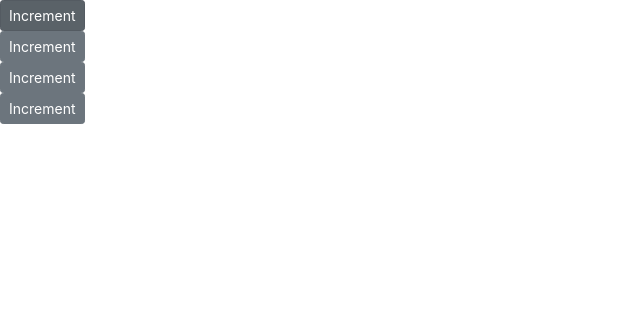
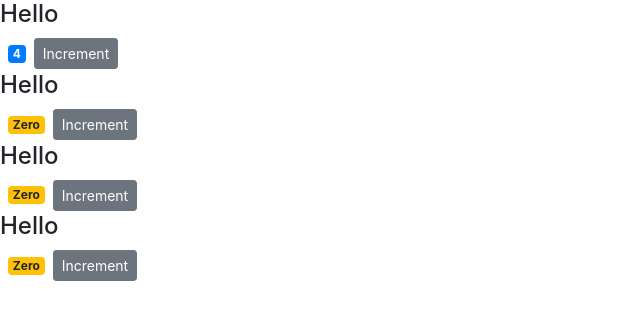
Before and after one commit to pchelka84/simple-shopping-cart, a React (Create React App) app: page / in a window 1280 px wide. Shown: the top 320 px of the page, without its empty margins (0-640 px from the left). Built offline with nearby package versions, Linux system fonts and the light colour scheme.

Commit message:
Passsing children to the Counter component with children prop

```diff
--- a/src/components/counter.jsx
+++ b/src/components/counter.jsx
@@ -6,14 +6,15 @@
   };
 
   handleIncrement = product => {
-    // console.log("Increment Click", this);
-    // console.log(product);
     this.setState({ value: this.state.value + 1 });
   };
 
   render() {
+    console.log(this.props);
+
     return (
       <div>
+        {this.props.children}
         <span className={this.getBadgeClasses()}>{this.formatCount()}</span>
         <button
           onClick={e => this.handleIncrement(e)}
@@ -27,13 +28,13 @@
 
   getBadgeClasses() {
     let classes = "badge m-2 badge-";
-    classes += this.state.count === 0 ? "warning" : "primary";
+    classes += this.state.value === 0 ? "warning" : "primary";
     return classes;
   }
 
   formatCount() {
-    const { count } = this.state;
-    return count === 0 ? "Zero" : count;
+    const { value } = this.state;
+    return value === 0 ? "Zero" : value;
   }
 }
 
--- a/src/components/counters.jsx
+++ b/src/components/counters.jsx
@@ -15,7 +15,9 @@
     return (
       <div>
         {this.state.counters.map(counter => (
-          <Counter key={counter.id} value={counter.value} selected={true} />
+          <Counter key={counter.id} value={counter.value}>
+            <h4>Hello</h4>
+          </Counter>
         ))}
       </div>
     );
```
